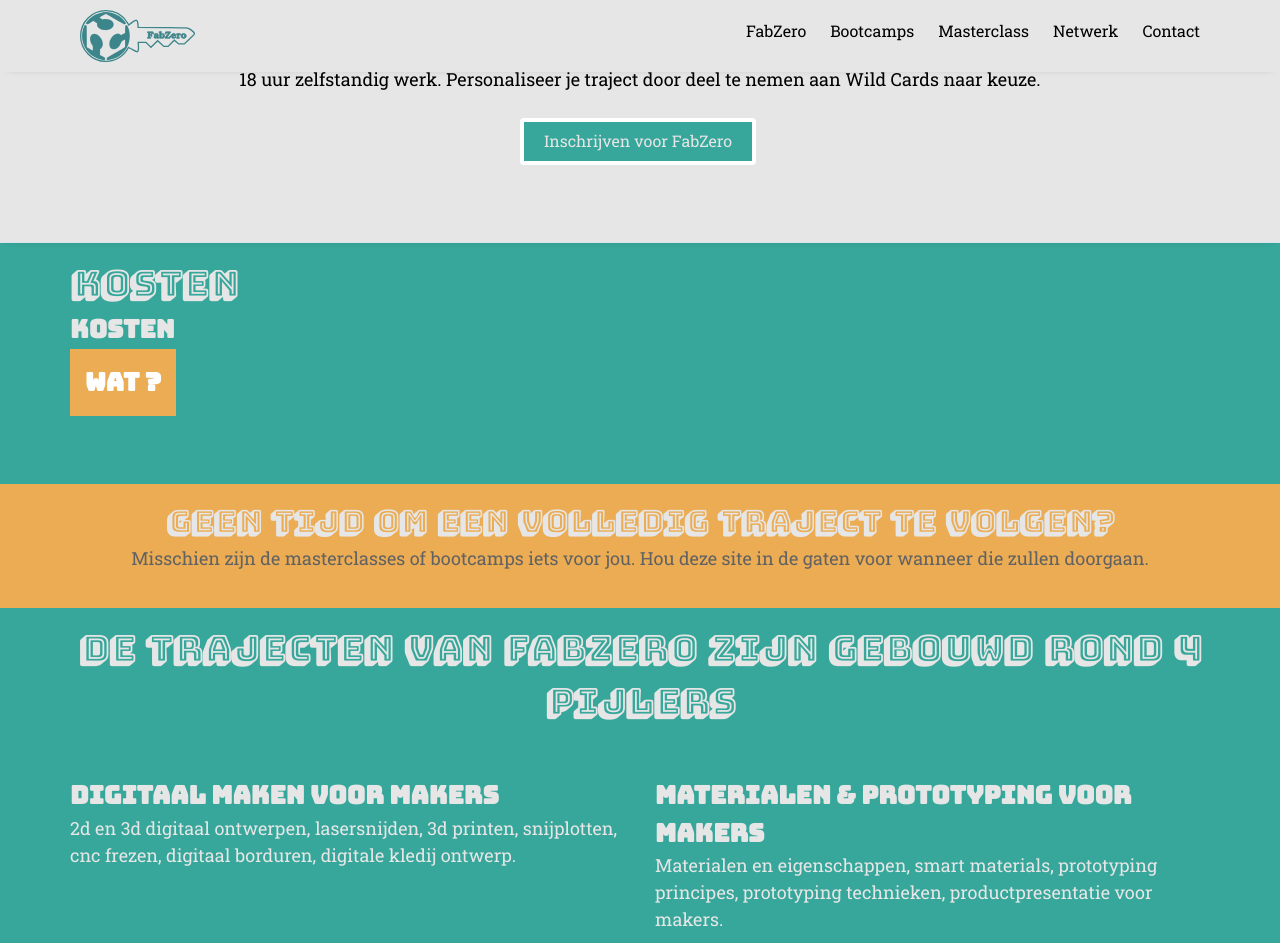
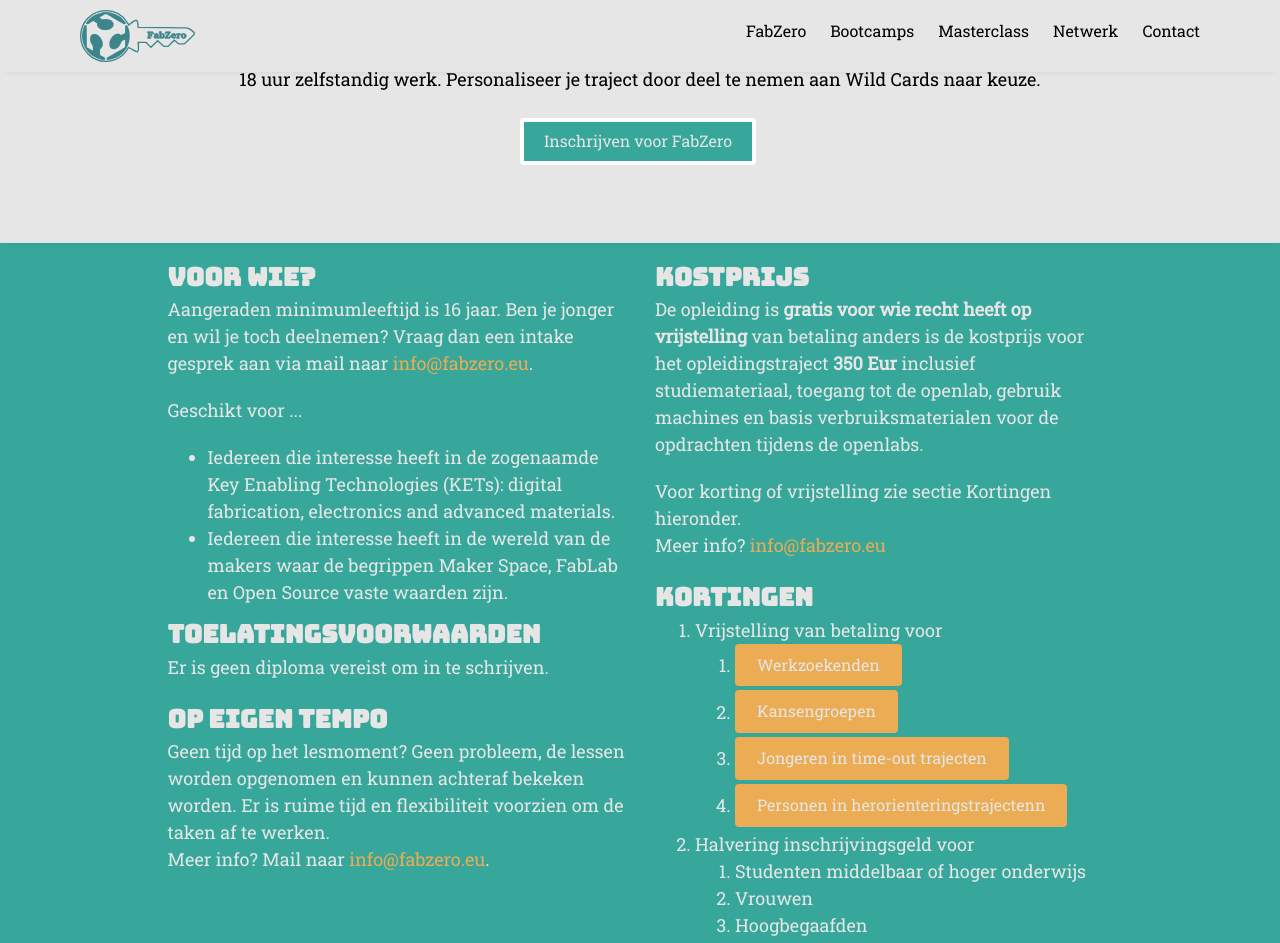
Before and after one commit to IngegnoMakerSpace/inclusievekets, a Jekyll site: the page built from _pages/fabzero.html, in a window 1280 px wide and 1400 px high, scrolled down 2512 px. Shown: the top 943 px of the window. Built offline with Jekyll 4.4.1, drawn with Linux system fonts in a browser that asks for light colours; nearby versions of some CDN libraries; some web fonts are replaced; some of the changed text lies outside the part shown.

Commit message:
update with price 2022

```diff
--- a/_pages/fabzero.html
+++ b/_pages/fabzero.html
@@ -114,15 +114,76 @@
 <div id="fh5co-services2" class="fh5co-bg-section">
     <div class="container">
         <div class="row row-pb-md">
-            <div class="col-md-8 col-md-offset-0 text-left animate-box" data-animate-effect="fadeInUp">
+            <div class="col-md-5 col-md-offset-1 text-left animate-box" data-animate-effect="fadeInUp">
                 <div class="fh5co-heading">
-                    <h2>Kosten</h2>
-                    <h3>Kosten</h3>
-                <div class="fh5co-heading3">
-                    <h3>Wat ?</h3>
-                  </div>
+                  <h3>Voor Wie?</h3>
+                  <p>Aangeraden minimumleeftijd is 16 jaar. Ben je jonger en wil je toch deelnemen? Vraag dan een intake gesprek aan via mail naar <a href="mailto:info@fabzero.eu">info@fabzero.eu</a>.</p>
+                  <p>Geschikt voor ...</p>
+                  <ul>
+                    <li>Iedereen die interesse heeft in de zogenaamde Key Enabling Technologies (KETs): digital fabrication, electronics and advanced materials.</li>
+                    <li>Iedereen die interesse heeft in de wereld van de makers waar de begrippen Maker Space, FabLab en Open Source vaste waarden zijn.</li>
+                  </ul>
 
-                  <p></p>
+                  <h3>Toelatingsvoorwaarden</h3>
+                  <p>Er is geen diploma vereist om in te schrijven.</p>
+
+                  <h3>Op eigen tempo</h3>
+                  <p>Geen tijd op het lesmoment? Geen probleem, de lessen worden opgenomen en kunnen achteraf bekeken worden. Er is ruime tijd en flexibiliteit voorzien om de taken af te werken. <br />
+                  Meer info? Mail naar <a href="mailto:info@fabzero.eu">info@fabzero.eu</a>.
+                  </p>
+                </div>
+            </div>
+            <div class="col-md-5 col-md-offset-0 text-left animate-box" data-animate-effect="fadeInUp">
+                <div class="fh5co-heading">
+                  <h3>Kostprijs</h3>
+                  <p>De opleiding is <strong>gratis voor wie recht heeft op vrijstelling</strong> van betaling anders is de kostprijs voor het opleidingstraject <strong>350 Eur</strong> inclusief studiemateriaal, toegang tot de openlab, gebruik machines en basis verbruiksmaterialen voor de opdrachten tijdens de openlabs. </p>
+                  <p>Voor korting of vrijstelling zie sectie Kortingen hieronder.<br />
+                    Meer info? <a href="mailto:info@fabzero.eu">info@fabzero.eu</a></p>
+
+                  <h3>Kortingen</h3>
+                  <ol>
+                    <li>Vrijstelling van betaling voor
+                      <ol>
+                        <li><a class="btn btn-primary" data-toggle="collapse" href="#collapseExample01" role="button" aria-expanded="false" aria-controls="collapseExample01">Werkzoekenden  </a></li>
+                          <div class="collapse" id="collapseExample01">
+                            <div class="card card-body">
+                              Zoek je werk en kom je niet aan je trekken in het reguliere aanbod? Of heb je nood aan een ander soort opleidingstraject? <br />
+                              De FabZero trajecten kun je kosteloos volgen.
+                            </div>
+                          </div>
+                        <li> <a class="btn btn-primary" data-toggle="collapse" href="#collapseExample02" role="button" aria-expanded="false" aria-controls="collapseExample02">Kansengroepen  </a>
+                          </li>
+                          <div class="collapse" id="collapseExample02">
+                            <div class="card card-body">
+                              Tot een kansengroep behoren personen die vanwege een of meerdere gemeenschappelijke persoons- of situationele kenmerken feitelijk ongelijke kansen hebben op het vlak van participatie. <br />
+                              Dit gaat bijvoorbeeld om personen met een laag inkomen, schoolverlaters,  inactieve (jong)volwassenen die geen bijkomende opleiding volgen en volwassenen die zich willen herscholen om meer kansen te maken op de arbeidsmarkt, of desgevallend een eigen onderneming op te zetten, personen met een gezondheidsproblematiek, …
+                            </div>
+                          </div>
+                        <li><a class="btn btn-primary" data-toggle="collapse" href="#collapseExample03" role="button" aria-expanded="false" aria-controls="collapseExample03">Jongeren in time-out trajecten</a></li>
+                          <div class="collapse" id="collapseExample03">
+                            <div class="card card-body">
+                              Zit je als jongere in een time-out traject, maar wil je toch aan digitale skills werken? De online FabZero trajecten zijn misschien een optie voor jou.
+                            </div>
+                          </div>
+                        <li><a class="btn btn-primary" data-toggle="collapse" href="#collapseExample04" role="button" aria-expanded="false" aria-controls="collapseExample04">Personen in herorienteringstrajectenn</a></li>
+                          <div class="collapse" id="collapseExample04">
+                            <div class="card card-body">
+                              Spijt van je studiekeuze of een gefaalde studietraject in het verleden gehad? Bijscholen is nooit te laat. Interesse in de digitale fablab technieken? FabZero is misschien iets voor jou.
+                            </div>
+                          </div>
+                      </ol>
+                    </li>
+                    <li>Halvering inschrijvingsgeld voor
+                      <ol>
+                        <li>Studenten middelbaar of hoger onderwijs</li>
+                        <li>Vrouwen</li>
+                        <li>Hoogbegaafden</li>
+                      </ol>
+                    </li>
+                    <li>Leerkrachten kunnen een verklaring bekomen om via hun school bijscholingsbudget aan te vragen</li>
+                  </ol>
+                  <p>Val je niet onder één van de vernoemde categorieën maar denk je recht te hebben op een korting? Of heb je extra uitleg nodig? Mail <a href="mailto:info@fabzero.eu">info@fabzero.eu</a>
+                  </p>
                 </div>
             </div>
         </div>
```
